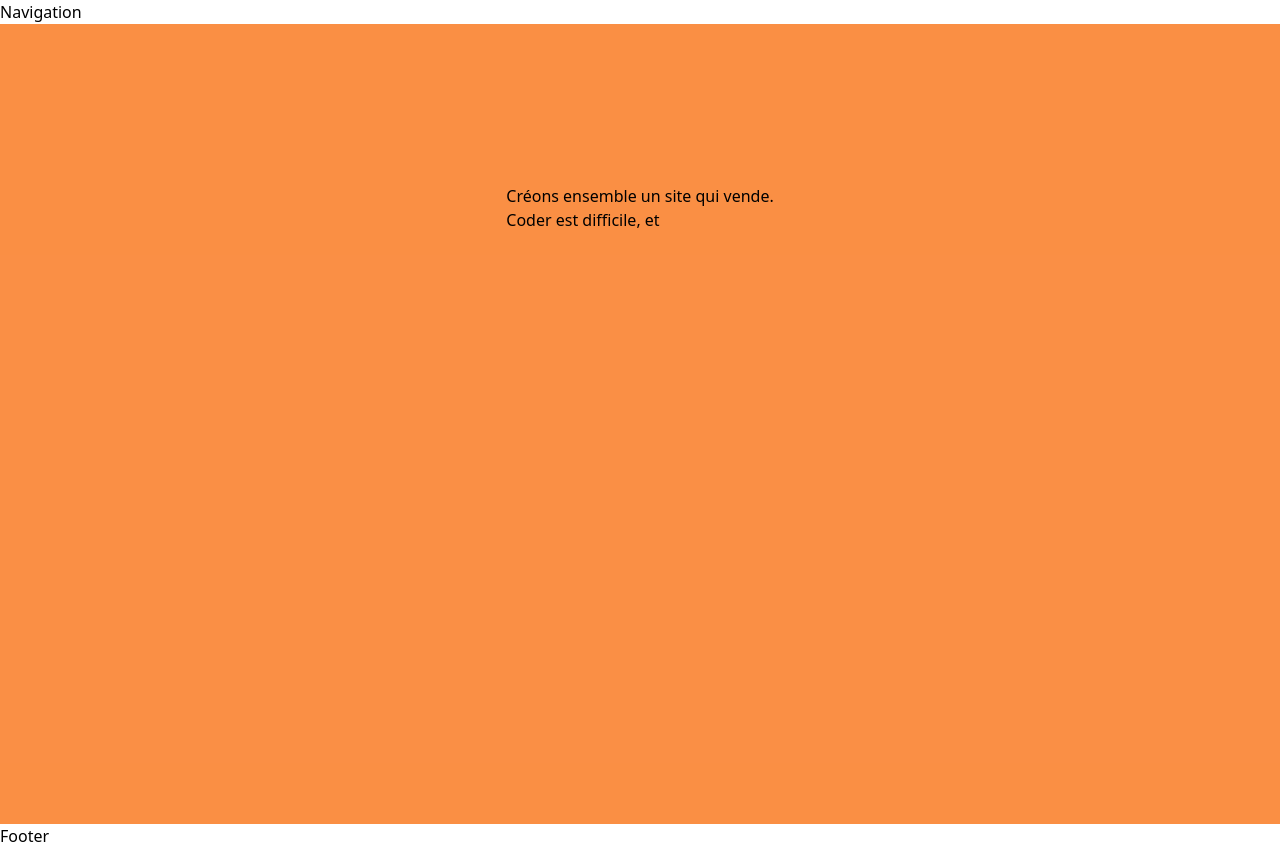
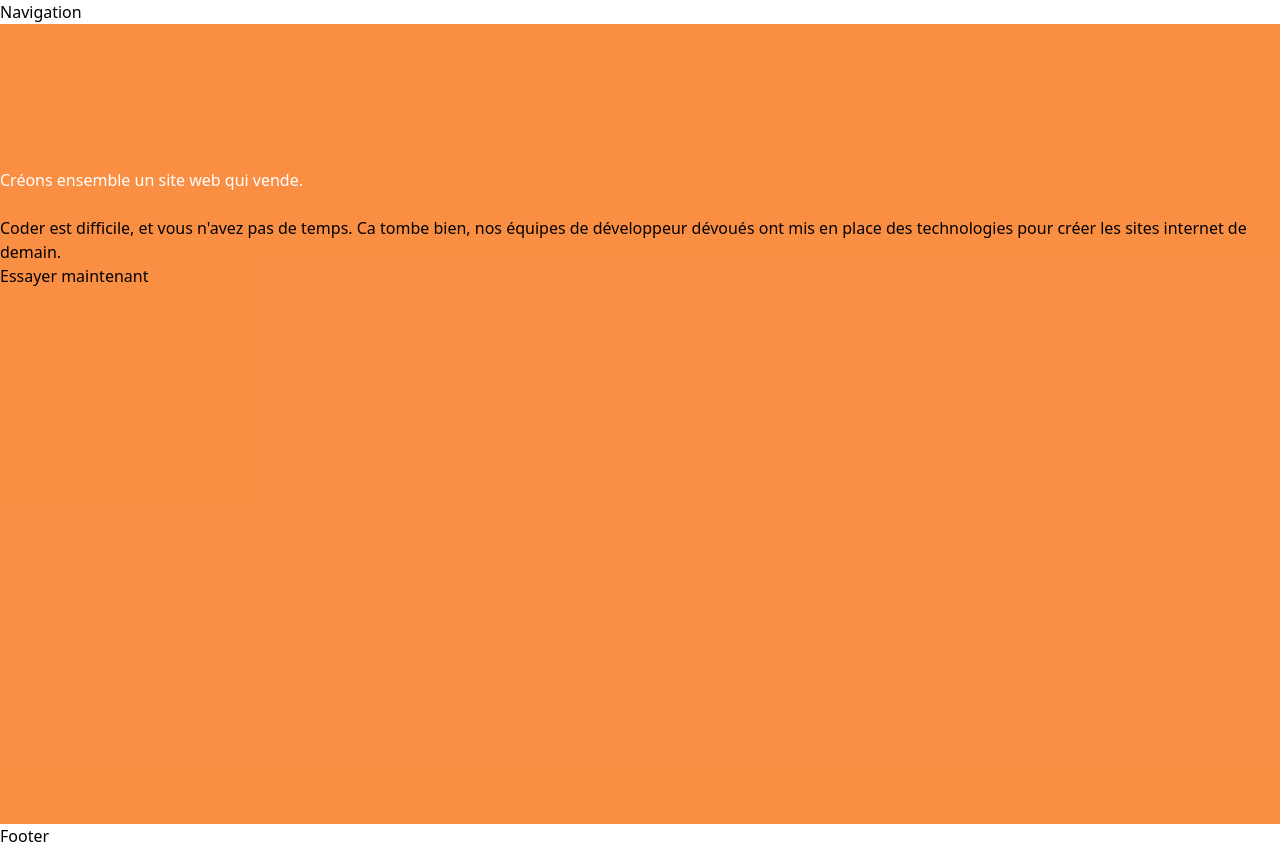
Before and after one commit to NdMamadouDv/Template_test, a Next.js app in the folder front/: page / in a window 1280 px wide. Built offline with nearby package versions, Linux system fonts and the light colour scheme.

Commit message:
ajout de contenu

```diff
--- a/front/src/pages/index.tsx
+++ b/front/src/pages/index.tsx
@@ -5,6 +5,7 @@ import { Container } from "@/Components/layout/Container";
 
 import { AiOutlineArrowRight } from "react-icons/ai";
 import Layout from "@/Components/layout/Layout";
+import Link from "next/link";
 const inter = Inter({ subsets: ["latin"] });
 
 const Home = () => {
@@ -13,13 +14,28 @@ const Home = () => {
       <Layout>
         <section className="bg-orange-500/80 ">
           <Container className="  min-h-screen">
-            <div className=" h-full grid items-center justify-center py-40">
-              <Typography className="h1">
-                Créons ensemble un site qui vende.
-              </Typography>
-              <Typography className="font-sm">
-                Coder est difficile, et
-              </Typography>
+            <div className=" h-full grid items-center justify-center py-36">
+              <div className="space-y-6">
+                <Typography
+                  variant="display"
+                  component="h1"
+                  className="text-white"
+                >
+                  Créons ensemble un site web qui vende.
+                </Typography>
+                <Typography variant="lead">
+                  Coder est difficile, et vous n'avez pas de temps. Ca tombe
+                  bien, nos équipes de développeur dévoués ont mis en place des
+                  technologies pour créer les sites internet de demain.
+                </Typography>
+
+                <Link href="/editor">
+                  {" "}
+                  <Typography variant="body-base">
+                    Essayer maintenant
+                  </Typography>{" "}
+                </Link>
+              </div>
             </div>
           </Container>
         </section>
```
